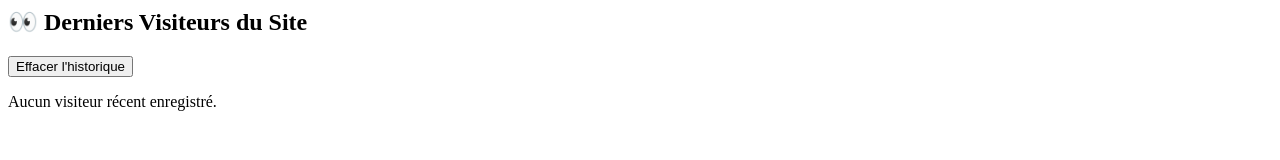
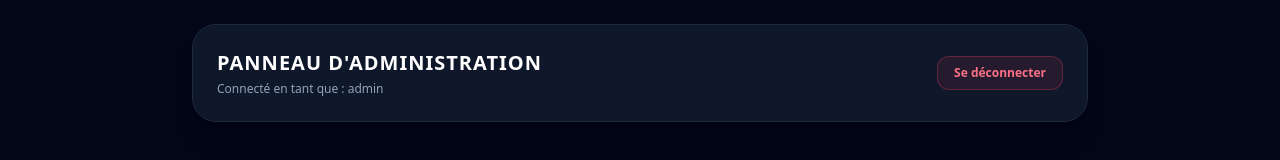
Before and after one commit to Lohan29800/Crackfr-site, a plain HTML site: page panel.html in a window 1280 px wide. Drawn offline with nearby package versions, Linux system fonts and the light colour scheme; sample sign-in values are in the browser's storage.

Commit message:
Update panel.html

```diff
--- a/panel.html
+++ b/panel.html
@@ -1,50 +1,46 @@
-<!-- Section Visiteurs en Direct dans le Panel Admin -->
-<div class="bg-slate-900 border border-slate-800 p-6 rounded-3xl space-y-4 shadow-xl text-left">
-    <div class="flex items-center justify-between">
-        <h2 class="text-sm font-bold uppercase tracking-wider text-white flex items-center gap-2">
-            👀 Derniers Visiteurs du Site
-        </h2>
-        <button onclick="viderVisiteurs()" class="text-[10px] bg-rose-500/10 text-rose-400 hover:bg-rose-500/20 px-3 py-1.5 rounded-lg font-bold transition-all cursor-pointer">
-            Effacer l'historique
+<!DOCTYPE html>
+<html lang="fr" class="scroll-smooth">
+<head>
+    <meta charset="UTF-8">
+    <meta name="viewport" content="width=device-width, initial-scale=1.0">
+    <title>CrackFR - Panel Admin</title>
+    <script src="https://cdn.tailwindcss.com"></script>
+</head>
+<body class="bg-slate-950 text-slate-100 font-sans min-h-screen p-6">
+
+    <div class="max-w-4xl mx-auto space-y-6">
+        <!-- En-tête du Panel -->
+        <div class="bg-slate-900 border border-slate-800 p-6 rounded-3xl flex items-center justify-between shadow-xl">
+            <div>
+                <h1 class="text-xl font-black text-white uppercase tracking-wider">Panneau d'Administration</h1>
+                <p id="user-role-display" class="text-xs text-slate-400 mt-1">Connecté en tant que Staff</p>
+            </div>
+            <button onclick="deconnexion()" class="px-4 py-2 bg-rose-500/10 hover:bg-rose-500/20 text-rose-400 font-bold text-xs rounded-xl transition-all border border-rose-500/30 cursor-pointer">
+                Se déconnecter
             </button>
         </div>
 
-    <!-- Liste dynamique -->
-    <div id="visiteurs-list" class="space-y-2 max-h-60 overflow-y-auto pr-1">
-        <p class="text-xs text-slate-500 italic">Chargement des visiteurs...</p>
-    </div>
+        <!-- Tes autres modules du panel (Maintenance, etc.) iront ici -->
     </div>
 
     <script>
-    function chargerVisiteursPanel() {
-        const container = document.getElementById('visiteurs-list');
-        const visites = JSON.parse(localStorage.getItem('crackfr_visiteurs') || '[]');
-
-        if (visites.length === 0) {
-            container.innerHTML = `<p class="text-xs text-slate-500 italic">Aucun visiteur récent enregistré.</p>`;
+        window.addEventListener('DOMContentLoaded', () => {
+            // Sécurité : Vérifier si l'utilisateur est bien connecté
+            if (localStorage.getItem('crackfr_logged_in') !== 'true') {
+                window.location.href = 'login.html';
                 return;
             }
 
-        container.innerHTML = visites.map(v => `
-            <div class="bg-slate-950/60 border border-slate-800/80 p-3 rounded-xl flex items-center justify-between text-xs">
-                <div class="flex items-center gap-2.5">
-                    <span class="w-2 h-2 rounded-full bg-emerald-500 animate-pulse"></span>
-                    <div>
-                        <span class="text-white font-bold">Page visitée :</span>
-                        <span class="text-slate-300">${v.page}</span>
-                    </div>
-                </div>
-                <div class="text-slate-400 font-mono text-[11px]">
-                    ${v.date} à ${v.time}
-                </div>
-            </div>
-        `).join('');
+            // Afficher le rôle actuel
+            const role = localStorage.getItem('crackfr_role') || 'Staff';
+            document.getElementById('user-role-display').innerText = `Connecté en tant que : ${role}`;
+        });
+
+        function deconnexion() {
+            localStorage.removeItem('crackfr_logged_in');
+            localStorage.removeItem('crackfr_role');
+            window.location.href = 'login.html';
         }
-
-    function viderVisiteurs() {
-        localStorage.removeItem('crackfr_visiteurs');
-        chargerVisiteursPanel();
-    }
-
-    window.addEventListener('DOMContentLoaded', chargerVisiteursPanel);
     </script>
+</body>
+</html>
```
Lines whose indentation alone changed are shown as unchanged.
